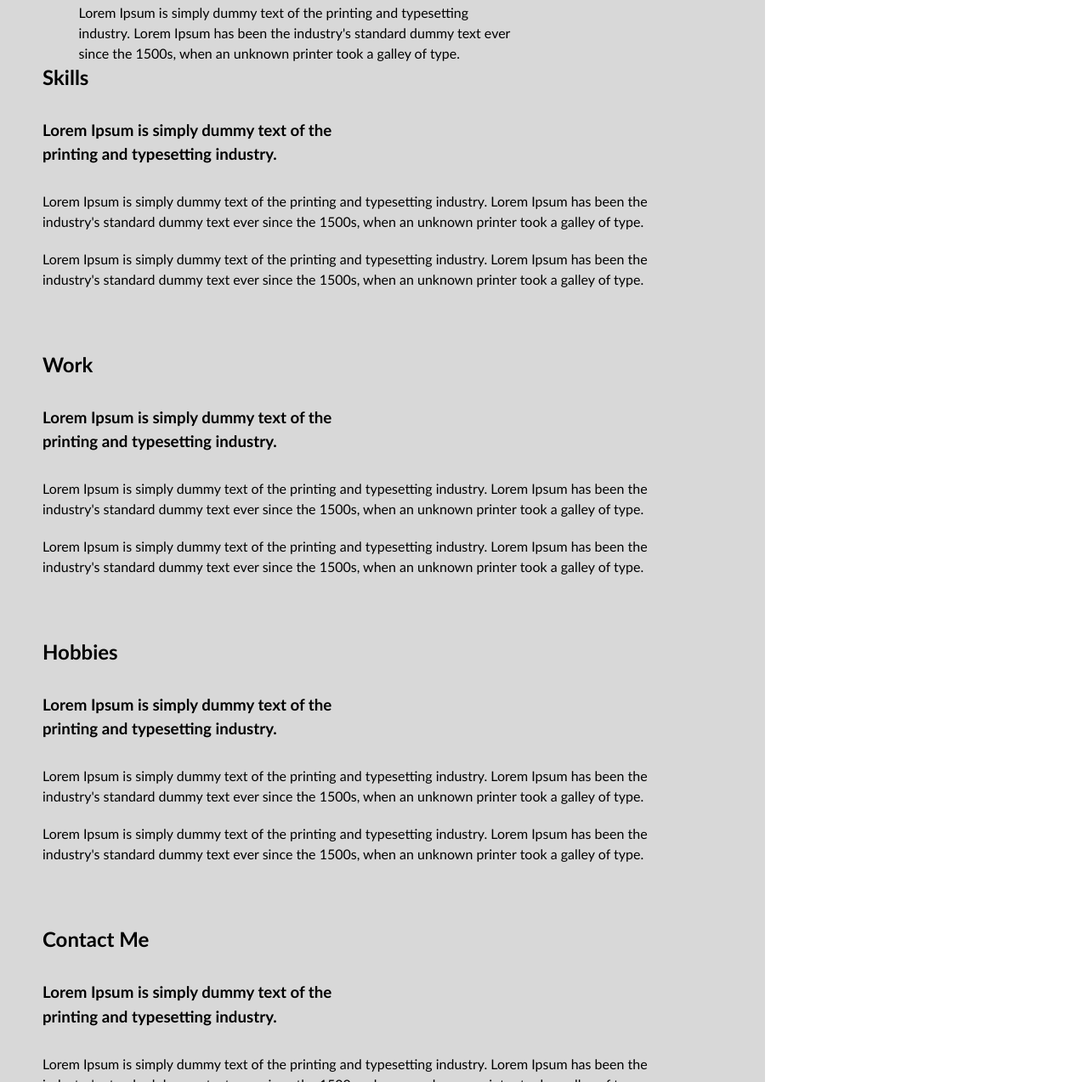
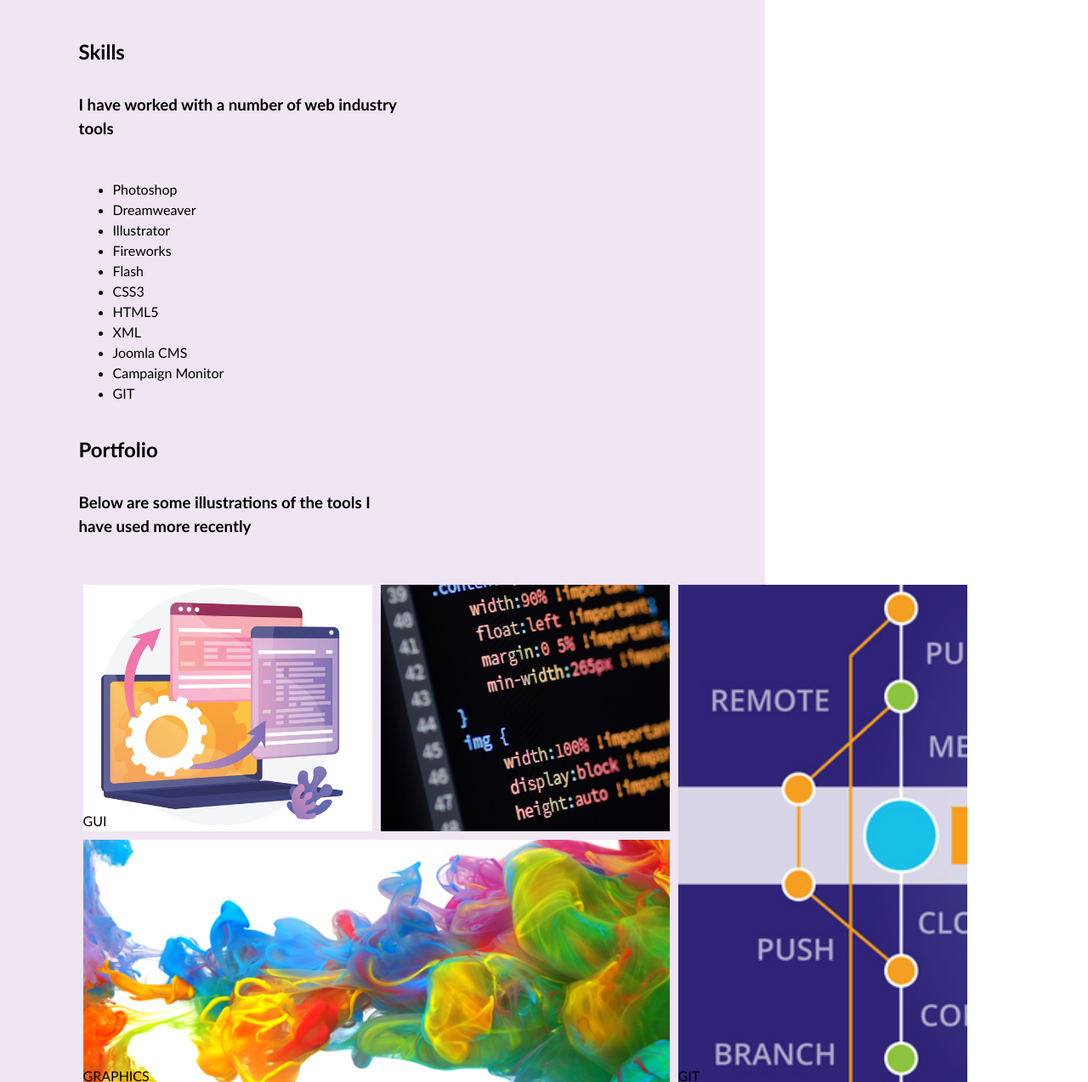
Before and after one commit to shirleyama/02-challenge-portfolio, a plain HTML site: page index.html in a window 1280 px wide. Shown: the part 1527-2800 px from the top of the page at 85% size. Drawn offline with Linux system fonts and the light colour scheme.

Commit message:
added images to portfolio

```diff
--- a/assets/css/style.css
+++ b/assets/css/style.css
@@ -20,7 +20,7 @@ h6 {
 h1{
 
     position: absolute;
-    color: #f44647;
+    color: #ba60db;
     font-weight: 800;
     font-size: 140px;
     line-height: 143px;
@@ -43,7 +43,7 @@ a{
 .page-wrapper{
   max-width:900px;
   width:100%;
-  background-color:rgba(200,200,200,0.7);
+  background-color:#efe5f3;
   margin:0;
   padding:50px 0 50px 50px;
 }
@@ -155,7 +155,7 @@ nav {
     flex-direction:column;
     align-items: flex-start;
   }
-  #descriptionWork{
+  #descriptionPortfolio{
     grid-area:work-1 ;
     max-width:90%;
     flex-direction:column;
@@ -173,3 +173,54 @@ nav {
     flex-direction:column;
     align-items: flex-start;
   }
+
+  #portfolioGrid {
+    margin: 0 -200px 0 0;
+    display: grid;
+    grid-template-rows: 300px 300px 300px;
+    grid-template-columns: 1fr 1fr 1fr;
+    grid-template-areas:
+    "gui-pf  css-pf  git-pf"
+    "graphics-pf  graphics-pf  git-pf"
+    "html-pf  html-pf  html-pf"
+    ;
+  }
+
+  #html-pf {
+    grid-area: html-pf;
+    background-image: url("../images/html_img.jpg");
+
+  }
+  #css-pf  {
+    grid-area: css-pf;
+    background-image: url("../images/css_img.jpg");
+  }
+
+  #graphics-pf  {
+    grid-area: graphics-pf;
+    background-image: url("../images/graphics.jpg");
+  }
+
+  #git-pf  {
+    grid-area: git-pf;
+    background-image: url("../images/git_img.jpg");
+  }
+
+  #gui-pf  {
+    grid-area: gui-pf;
+    background-image: url("../images/gui_img.jpg");
+  }
+
+  .portfolioGridArea {
+    background-position: left;
+    background-size: cover;
+    background-repeat: no-repeat;
+    margin: 5px;
+    cursor: pointer;
+    display: grid;
+    align-content: end;
+  }
+
+  #about, #skills, #portfolio, #contact{
+    margin: 0px 5%;
+  }
--- a/index.html
+++ b/index.html
@@ -5,8 +5,8 @@
   <meta charset="UTF-8">
   <meta name="viewport" content="width=device-width, initial-scale=1.0">
   <meta http-equiv="X-UA-Compatible" content="ie=edge">
-  <title>Lernantino // Web Developer</title>
-  <link rel="stylesheet" href="./assets/css/style.css" />
+  <title>Shirley Thompson // Web Developer</title>
+  <link rel="stylesheet" href="assets/css/style.css" />
 </head>
 
 <body>
@@ -18,8 +18,7 @@
         <li><a href="#home">Home</a></li>
         <li><a href="#about">About</a></li>
         <li><a href="#skills">Skills</a></li>
-        <li><a href="#work">Work</a></li>
-        <li><a href="#hobbies">Hobbies</a></li>
+        <li><a href="#portfolio">Portfolio<a></li>
         <li><a href="#contact">Contact</a></li>
     </ul>
     </nav>
@@ -39,17 +38,15 @@
     <section class="page-section" id="about">
       <div id="descriptionAbout" class="aboutArea">
         <h2>About Me</h2>
-        <h3>Lorem Ipsum is simply dummy text of the printing and typesetting industry.  </h3>
-        <p>Lorem Ipsum is simply dummy text of the printing and typesetting industry. Lorem Ipsum has been the industry's standard dummy text ever since the 1500s, when an unknown printer took a galley of type.  </p>
-        <p>Lorem Ipsum is simply dummy text of the printing and typesetting industry. Lorem Ipsum has been the industry's standard dummy text ever since the 1500s, when an unknown printer took a galley of type.  </p>
+        <h3>I'm a motivated, personable, web developer.   </h3>
+        <p>I have a natural talent for quickly mastering technology and a genuine willingness to learn; extremely productive and adaptive.  </p>
+        <p>I am looking for an exciting position with a challenging position where I can showcase my experience and professional skills, building and developing websites.  </p>
       </div>
       <div id="imgAbout" class="aboutArea">
-       <img src="assets/images/shirley-thompson-strip.png" height="240px;">
+       <img src="assets/images/shirley-thompson-strip.jpg" height="240px;">
         </div>
         <div id="secondaryAbout" class="aboutArea">
-          <p>Lorem Ipsum is simply dummy text of the printing and typesetting industry. Lorem Ipsum has been the industry's standard dummy text ever since the 1500s, when an unknown printer took a galley of type.  </p>
-          <p>Lorem Ipsum is simply dummy text of the printing and typesetting industry. Lorem Ipsum has been the industry's standard dummy text ever since the 1500s, when an unknown printer took a galley of type.  </p>
-        </div>
+           </div>
         <div id="contactAbout class="aboutArea">
           <a href="#">Email</a>
           <a href="#">Email</a>
@@ -62,40 +59,56 @@
     <section class="page-section" id="skills">
       <div id="descriptionSkills" class="aboutArea">
         <h2>Skills</h2>
-        <h3>Lorem Ipsum is simply dummy text of the printing and typesetting industry.  </h3>
-        <p>Lorem Ipsum is simply dummy text of the printing and typesetting industry. Lorem Ipsum has been the industry's standard dummy text ever since the 1500s, when an unknown printer took a galley of type.  </p>
-        <p>Lorem Ipsum is simply dummy text of the printing and typesetting industry. Lorem Ipsum has been the industry's standard dummy text ever since the 1500s, when an unknown printer took a galley of type.  </p>
+        <h3>I have worked with a number of web industry tools  </h3>
+        <ul>
+        <li>Photoshop</li>
+        <li> Dreamweaver</li>
+        <li>Illustrator</li>
+        <li>Fireworks</li>
+        <li> Flash</li>
+        <li> CSS3</li>
+        <li> HTML5</li>
+        <li>XML</li>
+        <li>Joomla CMS</li>
+        <li>Campaign Monitor</li>
+        <li>GIT</li>
+        </ul>
       </div>
     </section>
 
     <!-- work container -->
-    <section class="page-section" id="work">
-      <div id="descriptionWork" class="aboutArea">
-        <h2>Work</h2>
-        <h3>Lorem Ipsum is simply dummy text of the printing and typesetting industry.  </h3>
-        <p>Lorem Ipsum is simply dummy text of the printing and typesetting industry. Lorem Ipsum has been the industry's standard dummy text ever since the 1500s, when an unknown printer took a galley of type.  </p>
-        <p>Lorem Ipsum is simply dummy text of the printing and typesetting industry. Lorem Ipsum has been the industry's standard dummy text ever since the 1500s, when an unknown printer took a galley of type.  </p>
+    <section class="page-section" id="portfolio">
+      <div id="descriptionPortfolio" class="aboutArea">
+        <h2>Portfolio</h2>
+        <h3>Below are some illustrations of the tools I have used more recently</h3>
       </div>
+      <section id="portfolioGrid">
+        <div id="html-pf" class="portfolioGridArea">
+          <div class="heading">HTML</div>
+        </div>
+        <div id="css-pf" class="portfolioGridArea">
+          <div class="heading">CSS</div>
+        </div>
+        <div id="graphics-pf" class="portfolioGridArea">
+          <div class="heading">GRAPHICS</div>
+        </div>
+        <div id="git-pf" class="portfolioGridArea">
+          <div class="heading">GIT</div>
+        </div>
+        <div id="gui-pf" class="portfolioGridArea">
+          <div class="heading">GUI</div>
+        </div>
+      </section>
 
     </section>
 
-    <!-- hobbies container -->
-    <section class="page-section" id="hobbies">
-      <div id="descriptionHobbies" class="aboutArea">
-        <h2>Hobbies</h2>
-        <h3>Lorem Ipsum is simply dummy text of the printing and typesetting industry.  </h3>
-        <p>Lorem Ipsum is simply dummy text of the printing and typesetting industry. Lorem Ipsum has been the industry's standard dummy text ever since the 1500s, when an unknown printer took a galley of type.  </p>
-        <p>Lorem Ipsum is simply dummy text of the printing and typesetting industry. Lorem Ipsum has been the industry's standard dummy text ever since the 1500s, when an unknown printer took a galley of type.  </p>
-      </div>
-    </section>
 
     <!-- contact -->
     <section class="page-section contact" id="contact">
       <div id="descriptionContact" class="aboutArea">
         <h2>Contact Me</h2>
-        <h3>Lorem Ipsum is simply dummy text of the printing and typesetting industry.  </h3>
-        <p>Lorem Ipsum is simply dummy text of the printing and typesetting industry. Lorem Ipsum has been the industry's standard dummy text ever since the 1500s, when an unknown printer took a galley of type.  </p>
-        <p>Lorem Ipsum is simply dummy text of the printing and typesetting industry. Lorem Ipsum has been the industry's standard dummy text ever since the 1500s, when an unknown printer took a galley of type.  </p>
+        <h3> </h3>
+
       </div>
 
   </section>
```
Also changed, not shown: assets/images/css_img.jpg (added), assets/images/git_img.jpg (added), assets/images/graphics.jpg (added), assets/images/gui_img.jpg (added), assets/images/html_img.jpg (added), assets/images/shirley-thompson-strip.jpg (added), 2 other files.
